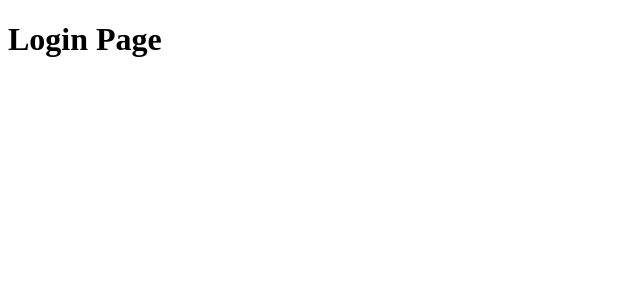
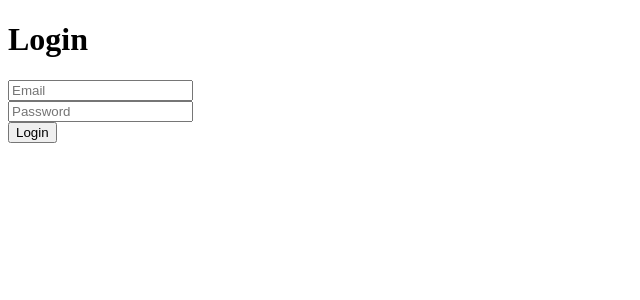
Before and after one commit to colin-110/job_tracker, a React app in the folder frontend/: page /login in a window 1280 px wide. Shown: the top 300 px of the page, without its empty margins (0-640 px from the left). Built offline with nearby package versions, Linux system fonts and the light colour scheme; the HTML template or start-up script is replaced by a standard one.

Commit message:
cors headers for frontend connection

```diff
--- a/frontend/src/App.jsx
+++ b/frontend/src/App.jsx
@@ -1,12 +1,14 @@
-import { Routes, Route } from 'react-router-dom'
+import { Routes, Route, Navigate } from "react-router-dom";
+import Login from "./pages/Login";
 
 function App() {
   return (
     <Routes>
-      <Route path="/login" element={<h1>Login Page</h1>} />
+      <Route path="/login" element={<Login />} />
+      <Route path="/" element={<Navigate to="/login" />} />
       <Route path="/dashboard" element={<h1>Dashboard</h1>} />
     </Routes>
-  )
+  );
 }
 
-export default App
+export default App;
--- /dev/null
+++ b/frontend/src/pages/Login.jsx
@@ -0,0 +1,71 @@
+import { useState } from "react";
+import { useNavigate } from "react-router-dom";
+import { useAuth } from "../auth/AuthContext";
+
+function Login() {
+  const [email, setEmail] = useState("");
+  const [password, setPassword] = useState("");
+  const [error, setError] = useState(null);
+
+  const { login } = useAuth();
+  const navigate = useNavigate();
+
+  const handleSubmit = async (e) => {
+    e.preventDefault();
+
+    try {
+      const response = await fetch("http://127.0.0.1:5000/auth/login", {
+        method: "POST",
+        headers: {
+          "Content-Type": "application/json",
+        },
+        body: JSON.stringify({ email, password }),
+      });
+
+      const data = await response.json();
+
+      if (!response.ok) {
+        throw new Error(data.error || "Login failed");
+      }
+
+      login(data.access_token);
+      navigate("/dashboard");
+    } catch (err) {
+      setError(err.message);
+    }
+  };
+
+  return (
+    <div>
+      <h1>Login</h1>
+
+      {error && <p style={{ color: "red" }}>{error}</p>}
+
+      <form onSubmit={handleSubmit}>
+        <input
+          type="email"
+          placeholder="Email"
+          value={email}
+          onChange={(e) => setEmail(e.target.value)}
+          required
+        />
+
+        <br />
+
+        <input
+          type="password"
+          placeholder="Password"
+          value={password}
+          onChange={(e) => setPassword(e.target.value)}
+          required
+        />
+
+        <br />
+
+        <button type="submit">Login</button>
+      </form>
+    </div>
+  );
+}
+
+export default Login;
```
Also changed, not shown: 1 other file (tests, documents, lock files or other folders).
